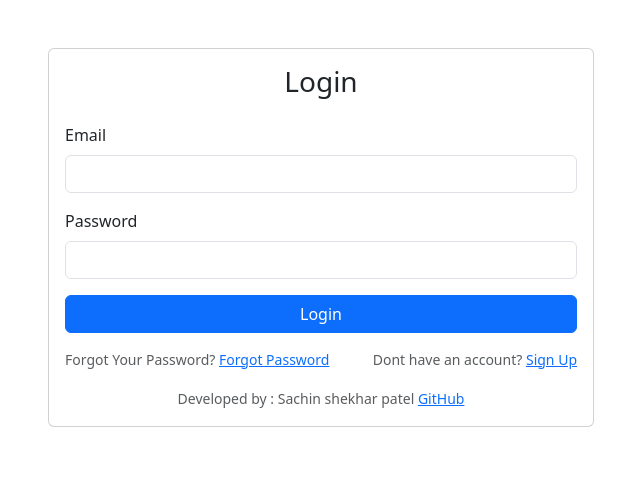
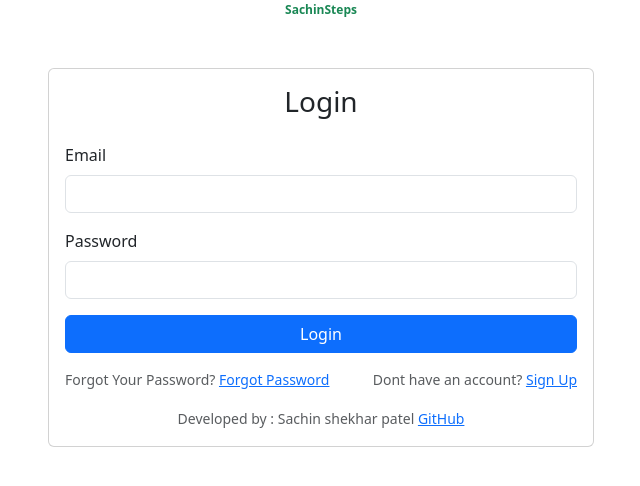
Before and after one commit to Sachinshekharpatel/trackerappreactbootstrap, a React (Create React App) app: page /loginpage in a window 1280 px wide. Shown: the top 486 px of the page, without its empty margins (319-959 px from the left). Built offline with nearby package versions, Linux system fonts and the light colour scheme.

Commit message:
name to this application given

```diff
--- /dev/null
+++ b/database.rules.json
@@ -0,0 +1,6 @@
+{
+  "rules": {
+    ".read": "now < 1716489000000",  // 2024-5-24
+    ".write": "now < 1716489000000",  // 2024-5-24
+  }
+}
--- a/src/loginpage.js
+++ b/src/loginpage.js
@@ -69,6 +69,20 @@ const LoginPage = () => {
   return (
     <div>
       <div className="container">
+        <div
+          className='
+                d-flex
+                justify-content-center
+                align-items-center
+                text-center
+                variant"
+                text-success
+                badge
+
+              '
+        >
+          SachinSteps
+        </div>
         <div className="row justify-content-center">
           <div className="col-md-6">
             <div className="card mt-5">
@@ -117,7 +131,11 @@ const LoginPage = () => {
                 </div>
                 <div className="mt-3 text-center">
                   <small className="text-muted">
-                     Developed by : Sachin shekhar patel   <Link to="https://github.com/Sachinshekharpatel/trackerappreactbootstrap"> GitHub</Link>
+                    Developed by : Sachin shekhar patel{" "}
+                    <Link to="https://github.com/Sachinshekharpatel/trackerappreactbootstrap">
+                      {" "}
+                      GitHub
+                    </Link>
                   </small>
                 </div>
               </div>
--- a/src/profilepage.js
+++ b/src/profilepage.js
@@ -71,9 +71,22 @@ const ProfilePage = () => {
                 variant"
                 text-success
                 badge
+
               '
       >
-
+        SachinSteps
+      </div>
+      <div
+        className='
+                d-flex
+                justify-content-center
+                align-items-center
+                text-center
+                variant"
+                text-success
+                badge
+              '
+      >
         <Link to="/welcomepage" className="ms-2">
           Go to HomePage
         </Link>
--- a/src/signupPage.js
+++ b/src/signupPage.js
@@ -28,11 +28,9 @@ const SignUpPage = () => {
       headers: {
         "Content-Type": "application/json",
       },
-
     })
       .then((res) => {
         return res.json();
-
       })
       .then((data) => {
         console.log(data); // this console. send data of the user to console who are newly signed up the page
@@ -42,21 +40,29 @@ const SignUpPage = () => {
         alert(err.error.message);
         console.log(err.error.message);
       });
-
-
   };
 
   return (
     <div className="container">
+      <div
+        className='
+                d-flex
+                justify-content-center
+                align-items-center
+                text-center
+                variant"
+                text-success
+                badge
+
+              '
+      >
+        SachinSteps
+      </div>
       <div className="row justify-content-center">
         <div className="col-md-6">
           <div className="card mt-5">
             <div className="card-body">
-              <h3
-                id="heading"
-
-                className="card-title text-center mb-4"
-              >
+              <h3 id="heading" className="card-title text-center mb-4">
                 Sign Up
               </h3>
               <form onSubmit={handleSubmit}>
@@ -65,7 +71,6 @@ const SignUpPage = () => {
                     Email
                   </label>
                   <input
-
                     type="email"
                     className="form-control"
                     value={email}
@@ -78,7 +83,6 @@ const SignUpPage = () => {
                     Password
                   </label>
                   <input
-
                     type="password"
                     className="form-control"
                     value={password}
@@ -91,7 +95,6 @@ const SignUpPage = () => {
                     Confirm Password
                   </label>
                   <input
-
                     type="password"
                     className="form-control"
                     value={confirmPassword}
@@ -100,7 +103,6 @@ const SignUpPage = () => {
                   />
                 </div>
                 <button
-
                   value="SignUp"
                   type="submit"
                   className="btn btn-primary w-100"
@@ -110,14 +112,19 @@ const SignUpPage = () => {
               </form>
               <div className="mt-3 text-center">
                 <small>
-                  Already have an account? <Link to="/loginpage">Login Page</Link>
+                  Already have an account?{" "}
+                  <Link to="/loginpage">Login Page</Link>
                 </small>
               </div>
               <div className="mt-3 text-center">
-                  <small className="text-muted">
-                     Developed by : Sachin shekhar patel <Link to="https://github.com/Sachinshekharpatel/trackerappreactbootstrap"> GitHub</Link>
-                  </small>
-                </div>
+                <small className="text-muted">
+                  Developed by : Sachin shekhar patel{" "}
+                  <Link to="https://github.com/Sachinshekharpatel/trackerappreactbootstrap">
+                    {" "}
+                    GitHub
+                  </Link>
+                </small>
+              </div>
             </div>
           </div>
         </div>
--- a/src/welcomePage.js
+++ b/src/welcomePage.js
@@ -263,6 +263,19 @@ function WelcomePage() {
 
   return (
     <div className={themeClass}>
+      <div
+        className='
+                d-flex
+                justify-content-center
+                align-items-center
+                text-center
+                variant"
+                text-success
+                badge
+              '
+      >
+        SachinSteps
+      </div>
       <div className="container text-center d-flex flex-column align-items-center">
         <div>
           <div className="mt-2 d-flex">
@@ -279,7 +292,6 @@ function WelcomePage() {
               '
               >
                 Profile Is Incomplete
-
                 <Link to="/profilepage" className="ms-2">
                   Complete Now
                 </Link>
@@ -299,7 +311,8 @@ function WelcomePage() {
                 >
                   Profile Is Completed
                 </div>
-                <div className='
+                <div
+                  className='
                     d-flex
                     justify-content-center
                     align-items-center
@@ -307,7 +320,8 @@ function WelcomePage() {
                     variant"
                     text-success
                     badge
-                  '>
+                  '
+                >
                   Edit your profile
                   <Link to="/profilepage" className="ms-2">
                     Edit
```
Also changed, not shown: firebase.json (added), 1 other file (tests, documents, lock files or other folders). Lines whose indentation alone changed are shown as unchanged.
